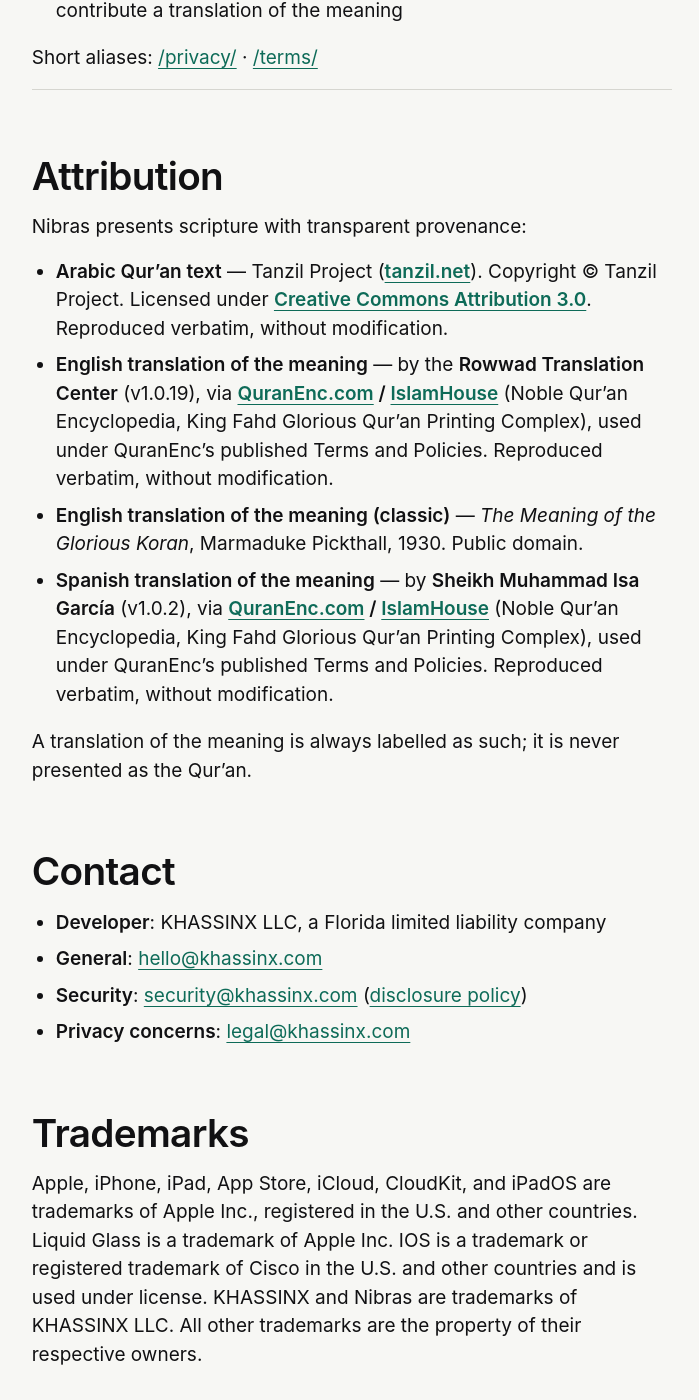
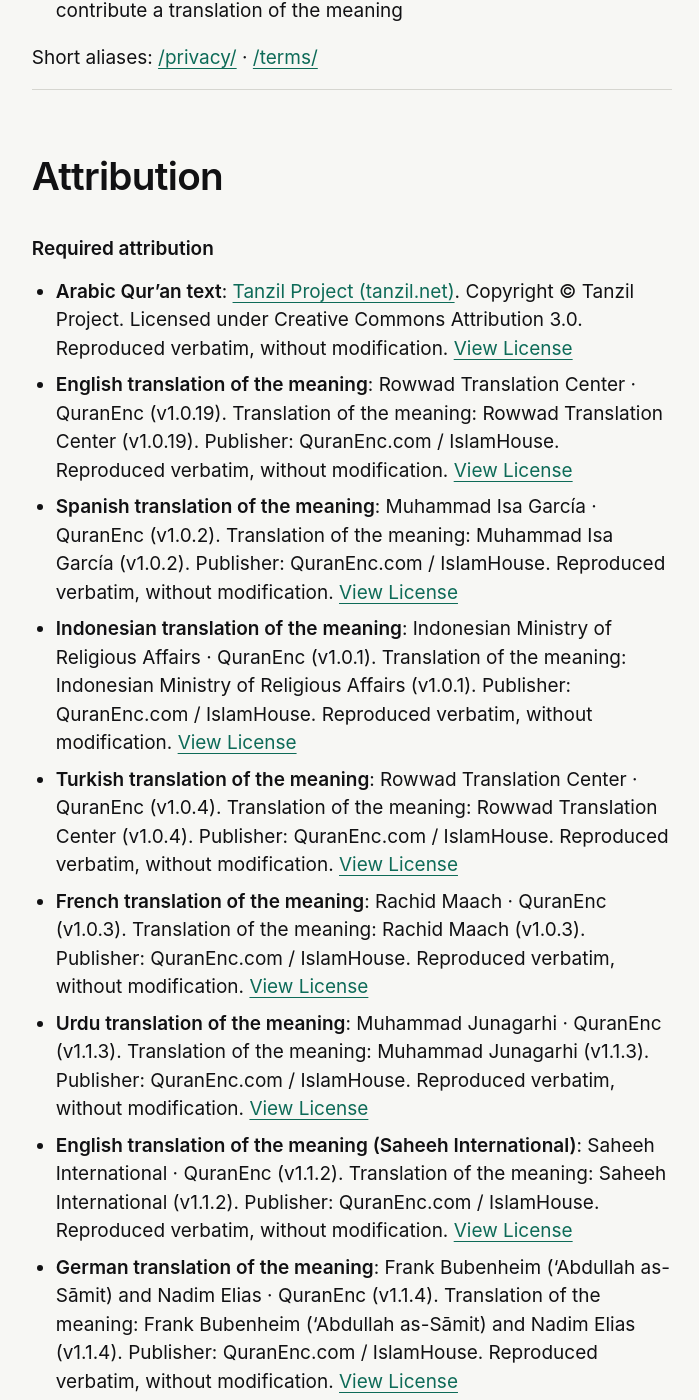
Before and after one commit to KhassinX/nibras-web, a Jekyll site: the page built from legal/index.md, in a window 1280 px wide and 1400 px high, scrolled down 496 px. Shown: the whole window, without its empty margins (22-721 px from the left). Built offline with Jekyll 4.4.1, drawn with Linux system fonts in a browser that asks for light colours; some of the changed text lies outside the part shown.

Commit message:
legal: créditos de Nibras al día con la app, textuales de ScriptureSuite (EN/ES)
La sección Atribución de legal/index.md EN/ES nombraba 4 ediciones; la app
ofrece 9 con atribución obligatoria más Pickthall de cortesía. Los renglones
se copian textuales de ScriptureSuite d330b56
(DerivedData/creditos-web-nibras-roles.md): «Copia los renglones textuales del
archivo; no los reescribas.» Solo se agregan los encabezados ### para las dos
secciones del archivo. updated pasa a 2026-10-11.

Verificado: verif.sh 0 fallas en Chromium y WebKit (144 cargas c/u), 0 rayas
em en lo agregado.

Co-Authored-By: Claude Opus 5.5 <noreply@anthropic.com>
Claude-Session: https://claude.ai/code/session_01HcbMZm97AK2qBxhKYzgV1m

```diff
--- a/legal/index.md
+++ b/legal/index.md
@@ -23,14 +23,23 @@ Short aliases: [/privacy/](/legal/privacy/) · [/terms/](/legal/terms/)
 
 ## Attribution
 
-Nibras presents scripture with transparent provenance:
+### Required attribution
 
-- **Arabic Qur'an text** — Tanzil Project (**[tanzil.net](https://tanzil.net)**). Copyright © Tanzil Project. Licensed under **[Creative Commons Attribution 3.0](https://creativecommons.org/licenses/by/3.0/)**. Reproduced verbatim, without modification.
-- **English translation of the meaning** — by the **Rowwad Translation Center** (v1.0.19), via **[QuranEnc.com](https://quranenc.com) / [IslamHouse](https://islamhouse.com)** (Noble Qur'an Encyclopedia, King Fahd Glorious Qur'an Printing Complex), used under QuranEnc's published Terms and Policies. Reproduced verbatim, without modification.
-- **English translation of the meaning (classic)** — *The Meaning of the Glorious Koran*, Marmaduke Pickthall, 1930. Public domain.
-- **Spanish translation of the meaning** — by **Sheikh Muhammad Isa García** (v1.0.2), via **[QuranEnc.com](https://quranenc.com) / [IslamHouse](https://islamhouse.com)** (Noble Qur'an Encyclopedia, King Fahd Glorious Qur'an Printing Complex), used under QuranEnc's published Terms and Policies. Reproduced verbatim, without modification.
+- **Arabic Qur'an text**: [Tanzil Project (tanzil.net)](https://tanzil.net). Copyright © Tanzil Project. Licensed under Creative Commons Attribution 3.0. Reproduced verbatim, without modification. [View License](https://creativecommons.org/licenses/by/3.0/)
+- **English translation of the meaning**: Rowwad Translation Center · QuranEnc (v1.0.19). Translation of the meaning: Rowwad Translation Center (v1.0.19). Publisher: QuranEnc.com / IslamHouse. Reproduced verbatim, without modification. [View License](https://quranenc.com)
+- **Spanish translation of the meaning**: Muhammad Isa García · QuranEnc (v1.0.2). Translation of the meaning: Muhammad Isa García (v1.0.2). Publisher: QuranEnc.com / IslamHouse. Reproduced verbatim, without modification. [View License](https://quranenc.com)
+- **Indonesian translation of the meaning**: Indonesian Ministry of Religious Affairs · QuranEnc (v1.0.1). Translation of the meaning: Indonesian Ministry of Religious Affairs (v1.0.1). Publisher: QuranEnc.com / IslamHouse. Reproduced verbatim, without modification. [View License](https://quranenc.com)
+- **Turkish translation of the meaning**: Rowwad Translation Center · QuranEnc (v1.0.4). Translation of the meaning: Rowwad Translation Center (v1.0.4). Publisher: QuranEnc.com / IslamHouse. Reproduced verbatim, without modification. [View License](https://quranenc.com)
+- **French translation of the meaning**: Rachid Maach · QuranEnc (v1.0.3). Translation of the meaning: Rachid Maach (v1.0.3). Publisher: QuranEnc.com / IslamHouse. Reproduced verbatim, without modification. [View License](https://quranenc.com)
+- **Urdu translation of the meaning**: Muhammad Junagarhi · QuranEnc (v1.1.3). Translation of the meaning: Muhammad Junagarhi (v1.1.3). Publisher: QuranEnc.com / IslamHouse. Reproduced verbatim, without modification. [View License](https://quranenc.com)
+- **English translation of the meaning (Saheeh International)**: Saheeh International · QuranEnc (v1.1.2). Translation of the meaning: Saheeh International (v1.1.2). Publisher: QuranEnc.com / IslamHouse. Reproduced verbatim, without modification. [View License](https://quranenc.com)
+- **German translation of the meaning**: Frank Bubenheim (‘Abdullah as-Sāmit) and Nadim Elias · QuranEnc (v1.1.4). Translation of the meaning: Frank Bubenheim (‘Abdullah as-Sāmit) and Nadim Elias (v1.1.4). Publisher: QuranEnc.com / IslamHouse. Reproduced verbatim, without modification. [View License](https://quranenc.com)
 
-A translation of the meaning is always labelled as such; it is never presented as the Qur'an.
+### Sources
+
+- **Classic English translation of the meaning (Pickthall)**: Marmaduke Pickthall (1930)
+
+A translation of the meaning is never the Qur'an. The Arabic is the Qur'an.
 
 ## Contact
 
```
Also changed, not shown: other parts of legal/index.md (+1 -1 lines), es/legal/index.md (+16 -7 lines).
